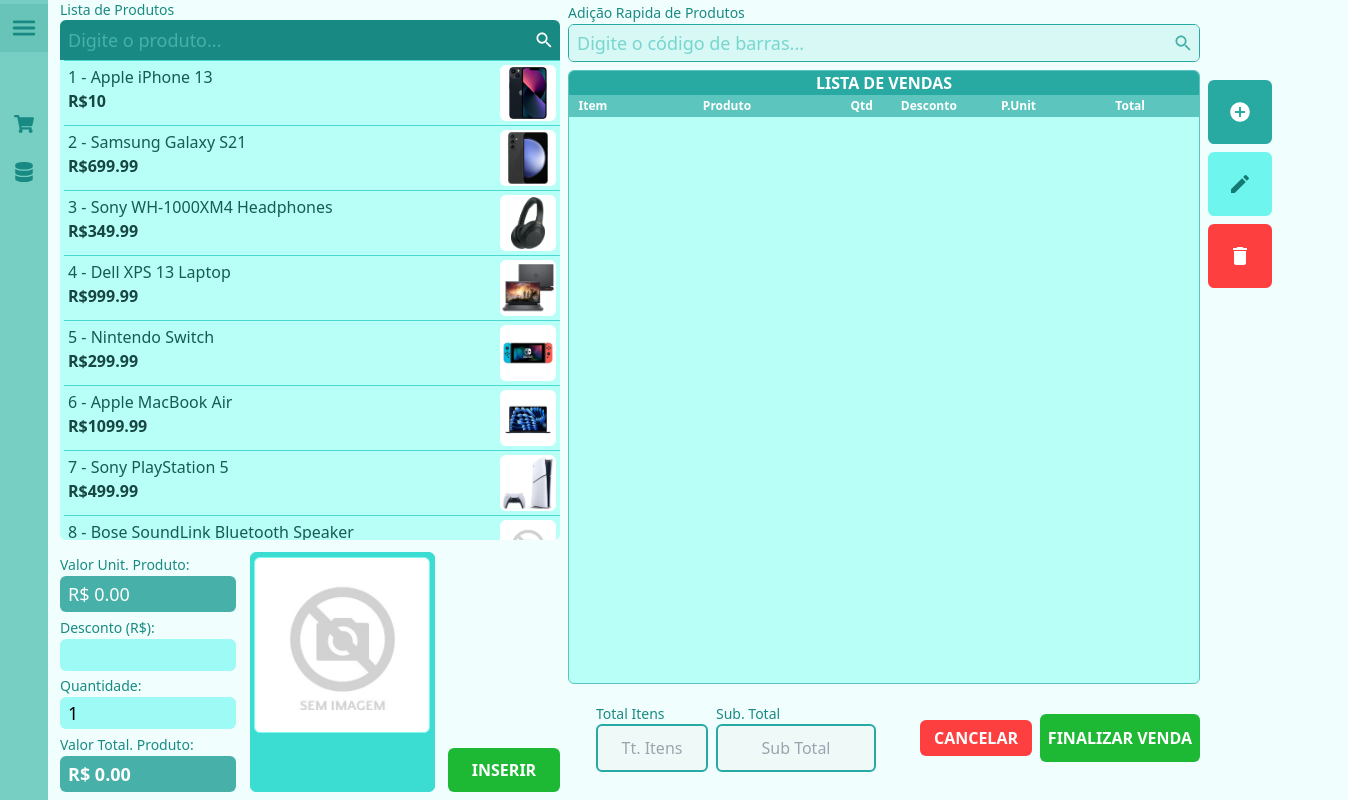
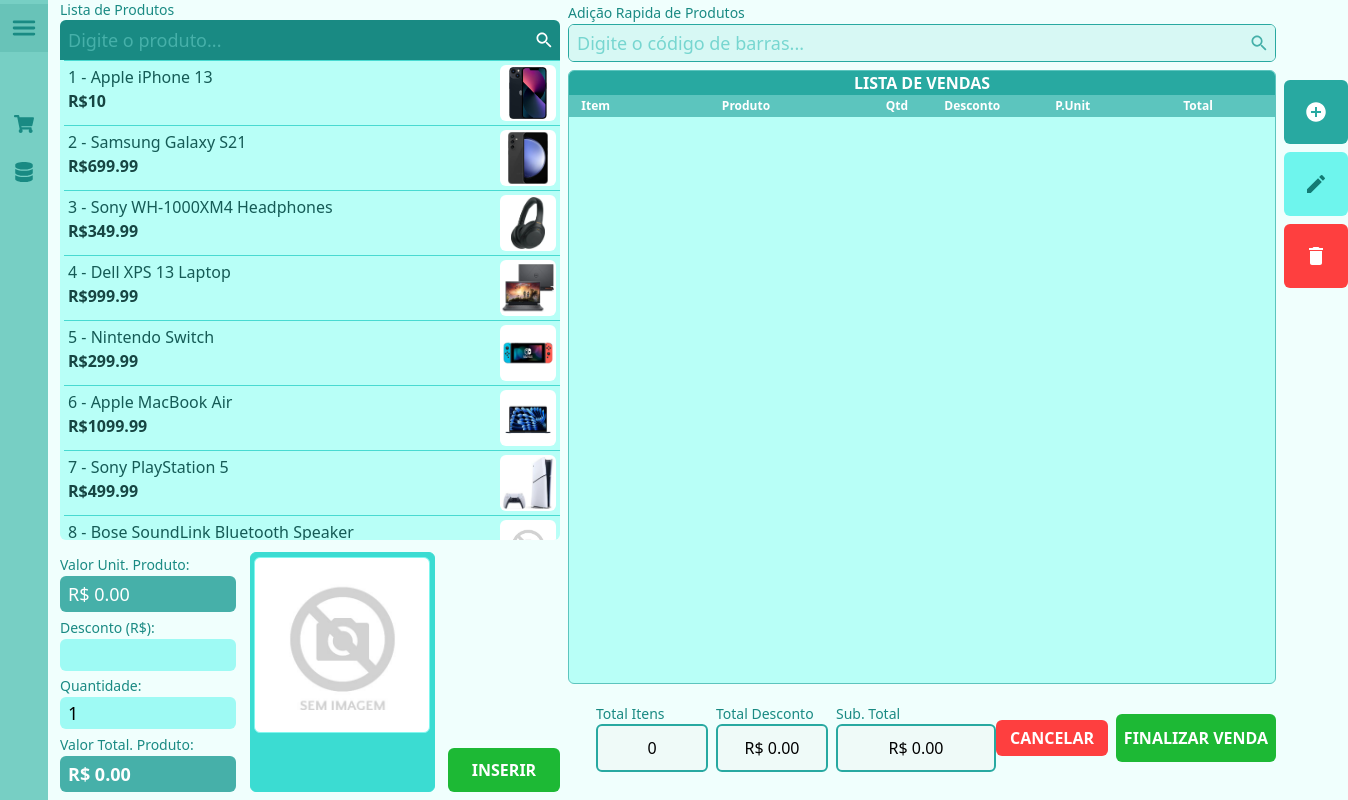
Before and after one commit to zennon-sml/xicas-paper-pdv, a Next.js app: page / in a window 1280 px wide. Shown: the whole page, 1348 px wide, since content can reach past the window. Built offline with nearby package versions, Linux system fonts and the light colour scheme.

Commit message:
Improved sale completion information

```diff
--- a/app/page.tsx
+++ b/app/page.tsx
@@ -1,9 +1,9 @@
 "use client"
 import { useState } from 'react';
 
-import SideBar from '../components/SideBar/page';
-import ProductList from '../components/ProductList/page';
-import ItemProperties from '../components/ItemProperties/page';
+import SideBar from '@/components/SideBar/page';
+import ProductList from '@/components/ProductList/page';
+import ItemProperties from '@/components/ItemProperties/page';
 import SaleList from '@/components/SaleList';
 import QuickAddition from '@/components/QuickAddition';
 import SaleCompletion from '@/components/SaleCompletion';
@@ -33,6 +33,7 @@ export default function Home() {
   const addProductList = (item:IItensList) => {
     setItens((prevProducts) => [...prevProducts, item]);
     console.log(itens)
+    setSelectedProduct({name:"", value:0, image:""})
   }
 
   return (
@@ -47,7 +48,7 @@ export default function Home() {
       <div className='flex flex-col h-screen gap-2'>
         <QuickAddition />
         <SaleList saleList={itens}/>
-        <SaleCompletion />
+        <SaleCompletion props={itens} />
       </div>
 
       <CRUDButtons />
--- a/components/SaleCompletion/index.tsx
+++ b/components/SaleCompletion/index.tsx
@@ -1,23 +1,67 @@
-export default function SaleCompletion(){
+import { useState, useEffect } from "react";
+
+interface ITotals{
+    qtd: number;
+    pUnit: number;
+    desconto: string;
+  }
+
+export default function SaleCompletion({props}:{ props: ITotals[] }){
+    const [totalValue, setTotalValue] = useState<number>(0)
+    const [totalQtd, setTotalQtd] = useState<number>(0)
+    const [totalDiscount, setTotalDiscount] = useState<number>(0)
+
+   /*  const addProductList = (item:IItensList) => {
+        setItens((prevProducts) => [...prevProducts, item]);
+        setSelectedProduct({name:"", value:0, image:""})
+      } */
+
+    useEffect(() => { // useEffect vai exectar  algoritmo sempre que "props" for atualizado,
+        if (props.length > 0){
+            const prop = props[props.length-1] // Isolando o ultimo item adicionado
+
+            const qtd = prop.qtd
+            setTotalQtd(totalQtd + qtd) // atualiza a quantidade total
+
+            const discount = Number(prop.desconto)
+            setTotalDiscount(totalDiscount+discount) // atualiza o desconto total
+
+            const total = (qtd*prop.pUnit) - discount
+            setTotalValue(totalValue+total) // atualiza o valor total
+        }
+    }, [props])
+
     return(
         <div className="flex justify-between ml-7 mt-3 mb-7">
             <div className="flex gap-2">
                 <div className="flex flex-col">
                     <label className="text-sm text-[#198A83]">Total Itens</label>
-                    <input disabled type="text" placeholder="Tt. Itens"
-                    className="
-                    border-2 border-[#28A9A1] rounded-md
-                    w-28 h-12 text-center
-                    " />
+                    <input
+                    disabled
+                    value={totalQtd}
+                    type="text"
+                    placeholder="Tt. Itens"
+                    className="border-2 border-[#28A9A1] rounded-md w-28 h-12 text-center" />
                 </div>
 
                 <div className="flex flex-col">
-                <label className="text-sm text-[#198A83]">Sub. Total</label>
-                    <input disabled type="text" placeholder="Sub Total"
-                    className="
-                    border-2 border-[#28A9A1] rounded-md
-                    w-40 h-12 text-center
-                    "/>
+                    <label className="text-sm text-[#198A83]">Total Desconto</label>
+                    <input
+                    disabled
+                    value={"R$ "+totalDiscount.toFixed(2)}
+                    type="text"
+                    placeholder="Tt. Desconto"
+                    className="border-2 border-[#28A9A1] rounded-md w-28 h-12 text-center" />
+                </div>
+
+                <div className="flex flex-col">
+                    <label className="text-sm text-[#198A83]">Sub. Total</label>
+                    <input
+                    disabled
+                    value = {"R$ "+totalValue.toFixed(2)}
+                    type="text"
+                    placeholder="Sub Total"
+                    className="border-2 border-[#28A9A1] rounded-md w-40 h-12 text-center"/>
                 </div>
             </div>
 
```
